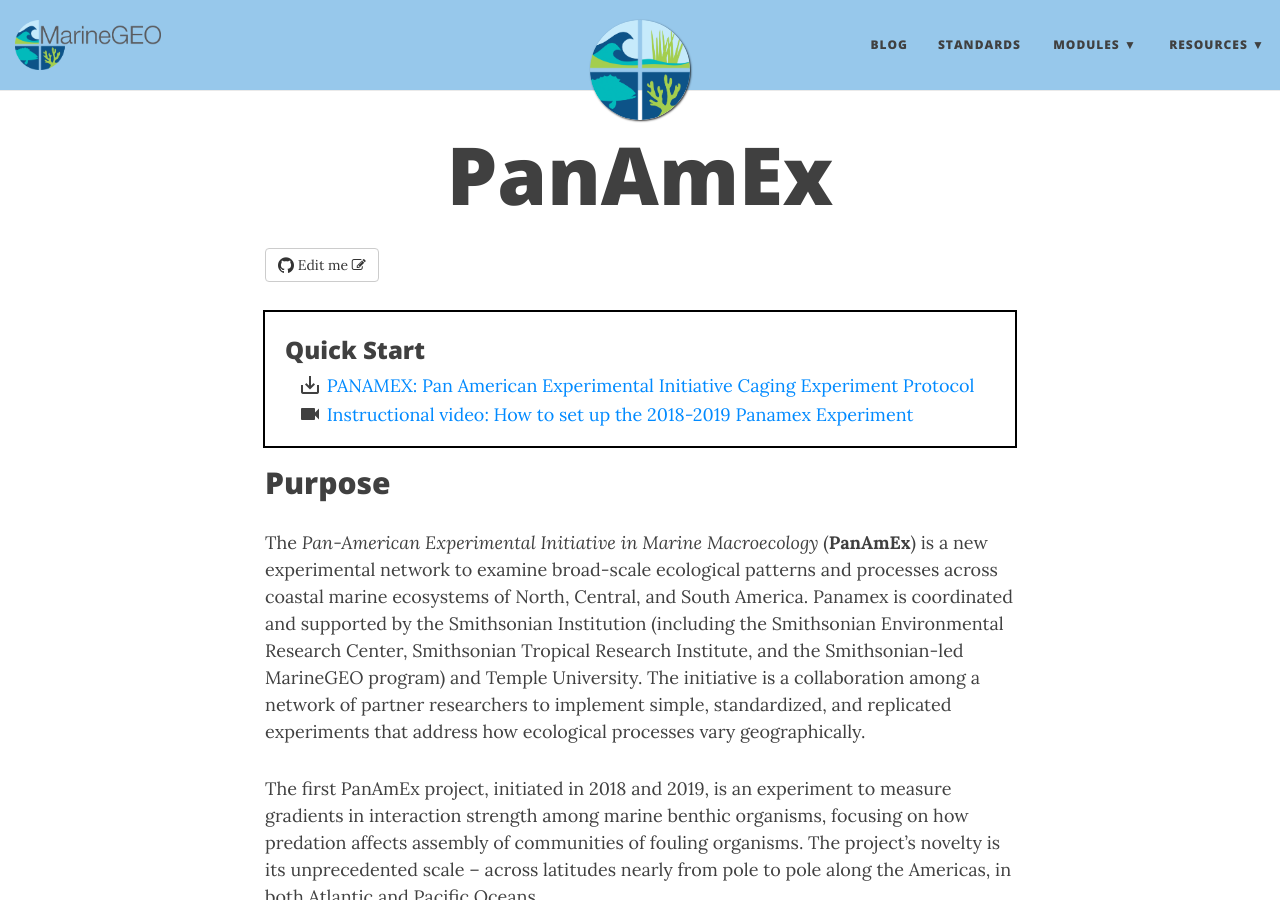
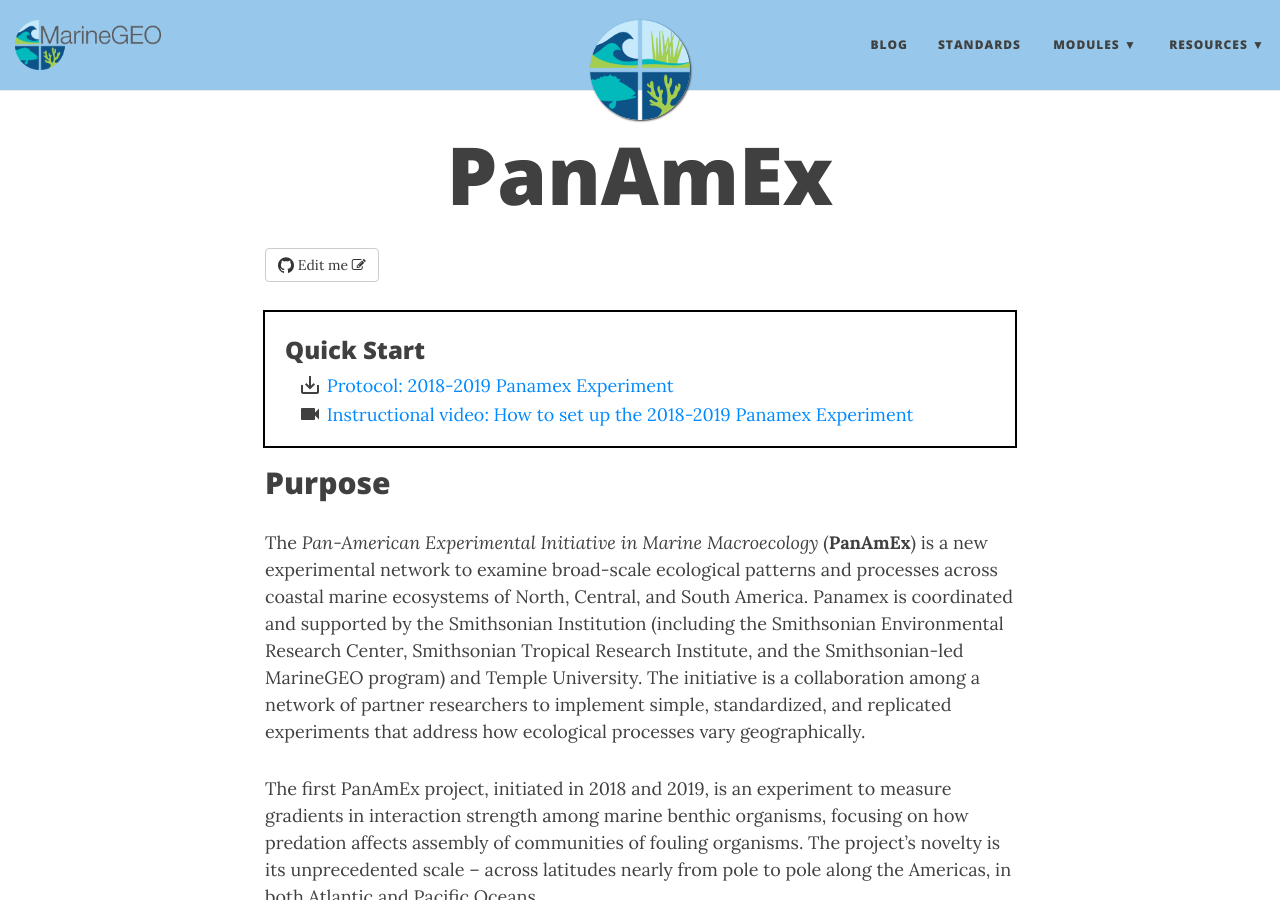
Before and after one commit to mukhamadazistholib/marinegeo.github.io, a Jekyll site: the page built from _module-groups/panamex.md, in a window 1280 px wide and 900 px high. Built offline with Jekyll 4.4.1, drawn with Linux system fonts in a browser that asks for light colours; nearby versions of some CDN libraries.

Commit message:
Update panamex.md

```diff
--- a/_module-groups/panamex.md
+++ b/_module-groups/panamex.md
@@ -4,7 +4,7 @@ title: PanAmEx
 thumbnail: /img/icons/MarineGEO_logo.png
 editbutton: true
 links:
-  - name: PANAMEX&#58; Pan American Experimental Initiative Caging Experiment Protocol
+  - name: Protocol&#58; 2018-2019 Panamex Experiment
     path: /assets/panamex/Panamex Caging Protocol May2018.pdf
     icon: save_alt
   - name: Instructional video&#58; How to set up the 2018-2019 Panamex Experiment
```
